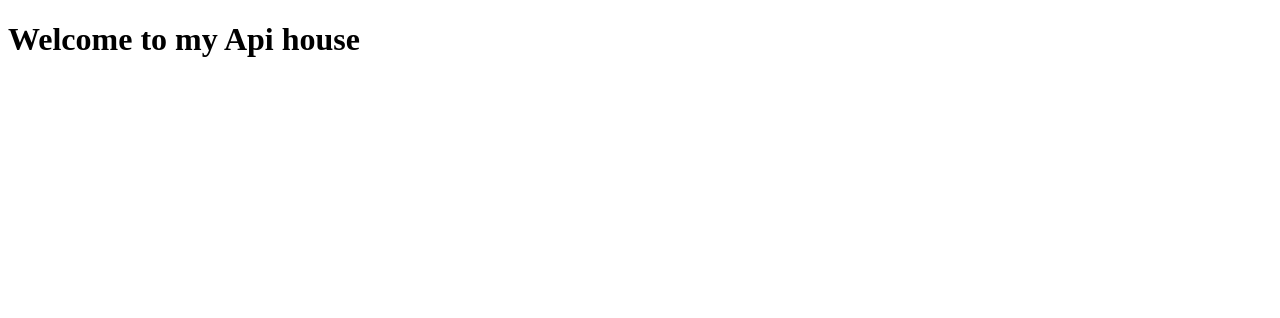
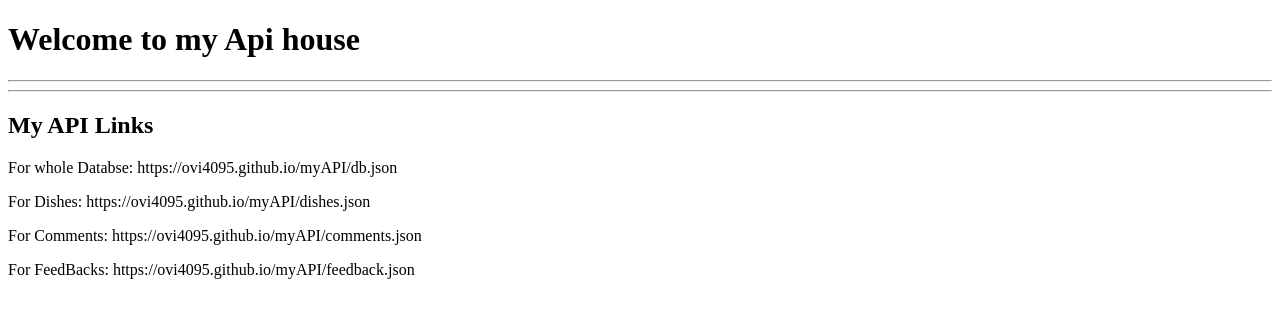
Before and after one commit to ovi4095/myAPI, a website: page index.html in a window 1280 px wide. Drawn offline with Linux system fonts and the light colour scheme.

Commit message:
Added API LInks to Index.html

```diff
--- a/index.html
+++ b/index.html
@@ -7,5 +7,12 @@
   </head>
   <body>
     <h1>Welcome to my Api house</h1>
+    <hr />
+    <hr />
+    <h2>My API Links</h2>
+    <p>For whole Databse: https://ovi4095.github.io/myAPI/db.json</p>
+    <p>For Dishes: https://ovi4095.github.io/myAPI/dishes.json</p>
+    <p>For Comments: https://ovi4095.github.io/myAPI/comments.json</p>
+    <p>For FeedBacks: https://ovi4095.github.io/myAPI/feedback.json</p>
   </body>
 </html>
```
